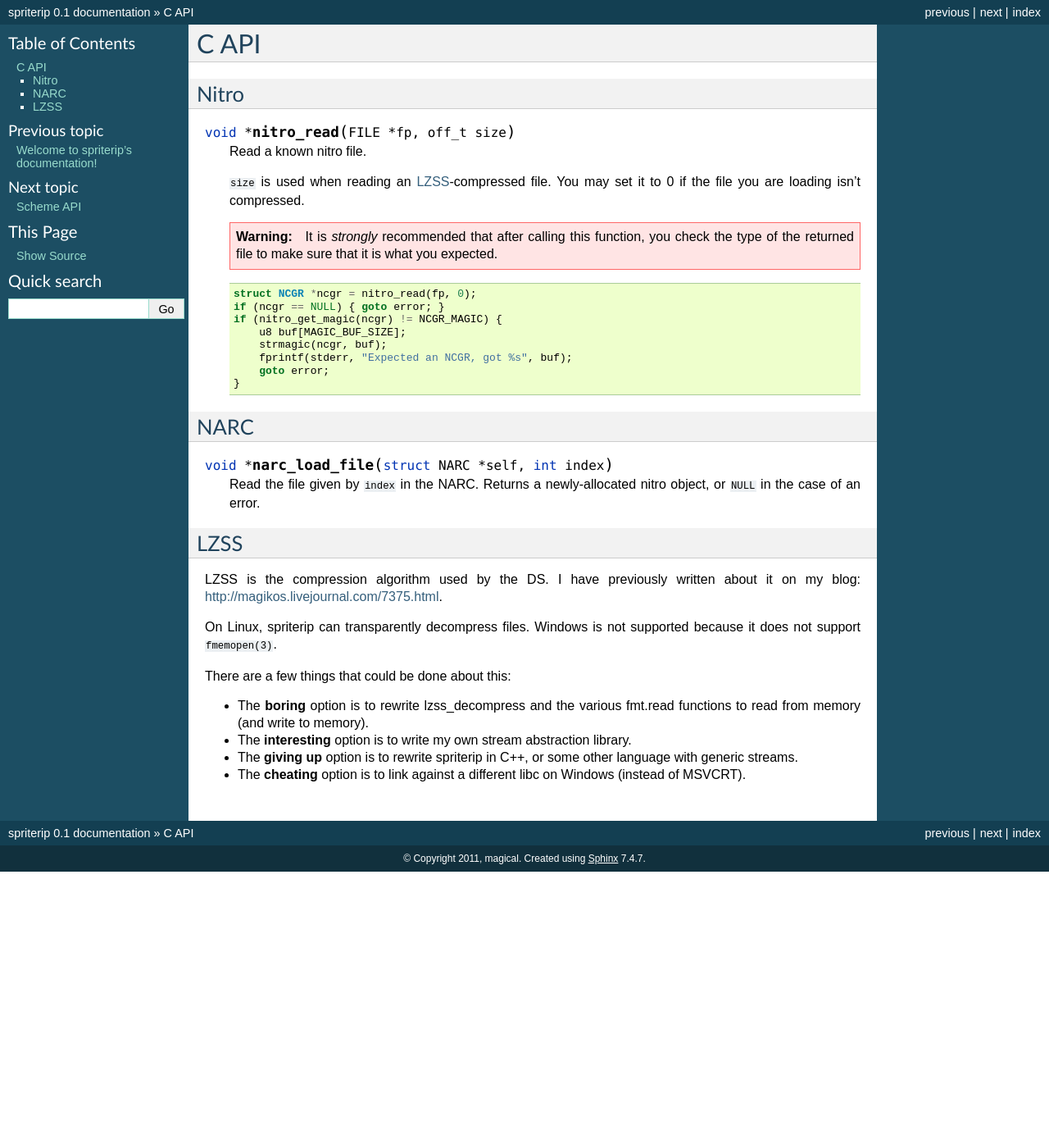
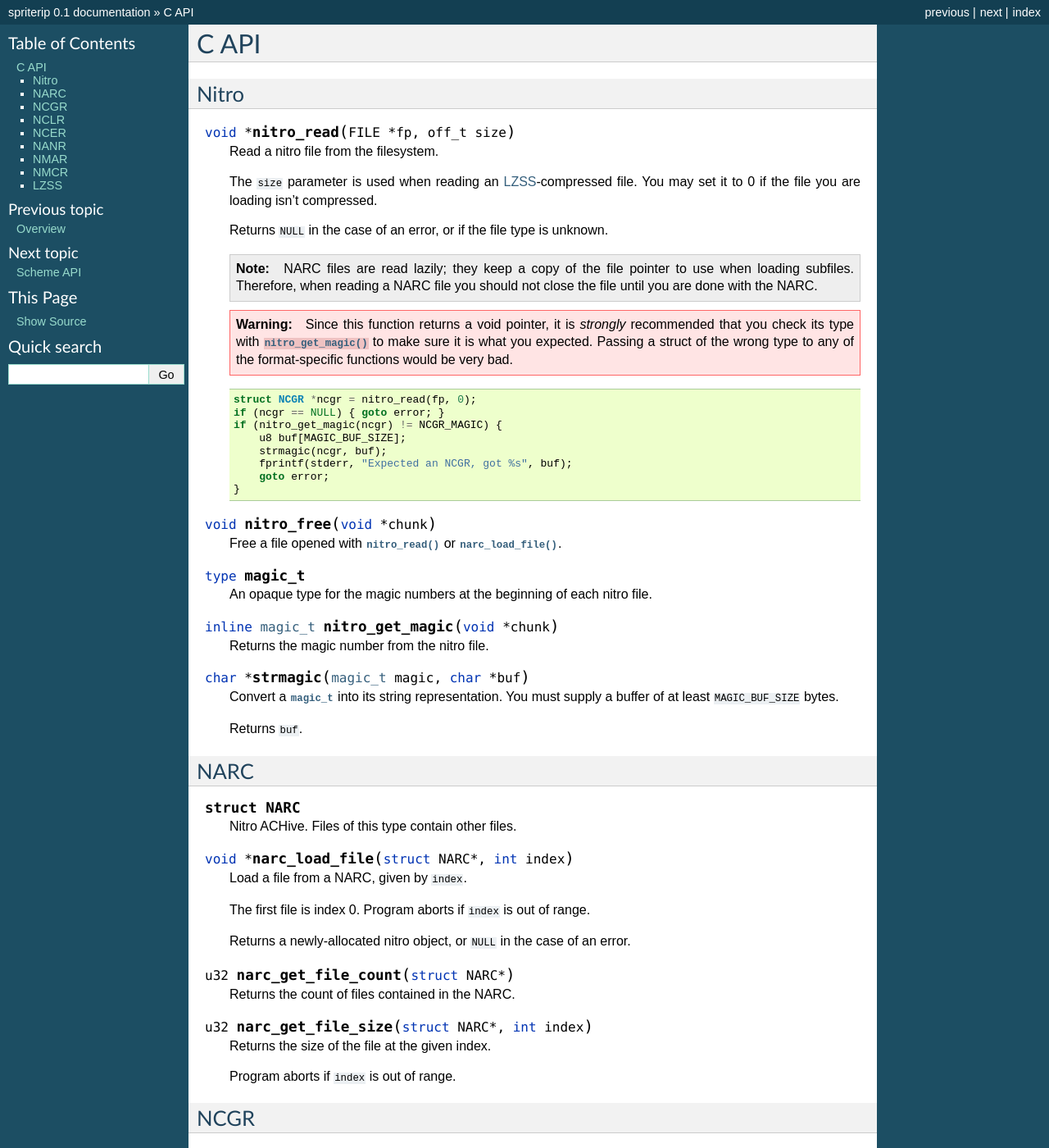
Before and after one commit to magical/pokemon-nds-sprites, a Sphinx documentation site: the page built from docs/capi.rst, in a window 1280 px wide and 1400 px high. Shown: the whole window at 82% size. Built offline with Sphinx 7.4.7, drawn with Linux system fonts in a browser that asks for light colours; some of the changed text lies outside the part shown.

Commit message:
Improve C docs, add SCM docs.
Also add some info about the sprite archive format and a brief overview.

```diff
--- a/docs/capi.rst
+++ b/docs/capi.rst
@@ -1,4 +1,5 @@
 
+.. default-domain:: c
 .. highlight:: c
 
 C API
@@ -9,15 +10,20 @@
 
 .. c:function:: void *nitro_read(FILE *fp, off_t size)
 
-    Read a known nitro file.
+    Read a nitro file from the filesystem.
 
-    ``size`` is used when reading an :ref:`LZSS`-compressed file. You may set it to 0 if
-    the file you are loading isn't compressed.
+    The ``size`` parameter is used when reading an LZSS_-compressed file.
+    You may set it to 0 if the file you are loading isn't compressed.
+
+    Returns ``NULL`` in the case of an error, or if the file type is unknown.
+
+    .. note::
+
+        NARC files are read lazily; they keep a copy of the file pointer to use when loading subfiles. Therefore, when reading a NARC file you should not close the file until you are done with the NARC.
 
     .. warning::
 
-       It is *strongly* recommended that after calling this function, you check
-       the type of the returned file to make sure that it is what you expected.
+       Since this function returns a void pointer, it is *strongly* recommended that you check its type with :func:`nitro_get_magic` to make sure it is what you expected. Passing a struct of the wrong type to any of the format-specific functions would be very bad.
 
     ::
 
@@ -30,17 +36,147 @@
             goto error;
         }
 
+.. c:function:: void nitro_free(void *chunk)
+
+   Free a file opened with :func:`nitro_read` or :func:`narc_load_file`.
+
+.. c:type:: magic_t
+
+   An opaque type for the magic numbers at the beginning of each nitro file.
+
+.. c:function:: inline magic_t nitro_get_magic(void *chunk)
+
+   Returns the magic number from the nitro file.
+
+.. c:function:: char *strmagic(magic_t magic, char *buf)
+
+   Convert a :type:`magic_t` into its string representation. You must supply a buffer of at least ``MAGIC_BUF_SIZE`` bytes.
+
+   Returns ``buf``.
+
 
 NARC
 ----
 
-.. c:function:: void *narc_load_file(struct NARC *self, int index)
+.. c:type:: struct NARC
 
-   Read the file given by ``index`` in the NARC.
+   Nitro ACHive. Files of this type contain other files.
+
+.. c:function:: void *narc_load_file(struct NARC *, int index)
+
+   Load a file from a NARC, given by ``index``.
+
+   The first file is index 0. Program aborts if ``index`` is out of range.
+
    Returns a newly-allocated nitro object, or ``NULL`` in the case of an error.
 
+.. c:function:: u32 narc_get_file_count(struct NARC *)
 
-.. _lzss:
+   Returns the count of files contained in the NARC.
+
+.. c:function:: u32 narc_get_file_size(struct NARC *, int index)
+
+   Returns the size of the file at the given index.
+
+   Program aborts if ``index`` is out of range.
+
+NCGR
+----
+
+.. c:type:: struct NCGR
+
+   Nitro Character GRaphics. These files contain pixel data, usually indexed but occasionally true-color. In the former case, they must be combined with an NCLR to obtain a color image.
+
+.. c:function:: int ncgr_get_dim(struct NCGR *, struct dim *dim)
+
+   Set ``dim`` to the dimensions of the image.
+
+   Returns an error code (but always succeeds).
+
+.. c:function:: struct buffer *ncgr_get_pixels(struct NCGR *)
+
+   Allocate and return a buffer containing the image data, unpacked and untiled. Data is formatted as an indexed raster image, one byte per pixel.
+
+   Returns ``NULL`` in the case of error.
+
+   .. note::
+      Currently asserts that ``bit_depth == 3``, for some reason.
+
+.. c:function:: struct buffer *ncgr_get_cell_pixels(struct NCGR *, u16 tile, struct dim cell_dim)
+
+   Like :func:`ncgr_get_pixels`, but extracts only a portion of the image. Mainly used by :func:`ncer_draw_cell`.
+
+   :param tile: The index of the starting tile.
+   :param cell_dim: The dimensions of the subimage, in pixels.
+
+
+.. c:function:: void ncgr_decrypt_dp(struct NCGR *)
+                void ncgr_decrypt_pt(struct NCGR *)
+
+   Decrypt the image data with either the Diamond/Pearl or Platinium algorithms.
+
+NCLR
+----
+
+.. c:type:: struct NCLR
+
+   Nitro CoLor Resource. These files contain palette data for NCGR_ files
+
+.. c:function:: struct palette *nclr_get_palette(struct NCLR *, int index)
+
+   Allocate and return a :type:`struct palette` containing the color data from the NCLR.
+
+   The ``index`` argument must be 0.
+
+   Returns ``NULL`` in case of error.
+
+NCER
+----
+
+.. c:type:: struct NCER
+
+   Nitro CEll Resource. Hard to explain.
+
+.. c:function:: struct ncer_draw_cell(struct NCER *, int index, struct NCGR *ncgr, struct image *image, struct coords frame_offset)
+                struct ncer_draw_cell_t(struct NCER *, int index, struct NCGR *ncgr, struct image *image, struct coords frame_offset, fx16 transform[4])
+
+.. c:function:: struct ncer_draw_boxes(struct NCER *, int index, struct image *image, struct coords offset)
+
+   Draw boxes around the cells in cellbank ``index``. The boxes are drawn with palette index 1.
+
+   Used for debugging.
+
+NANR
+----
+
+.. c:type:: struct NANR
+
+   Nitro Animation Resource.
+
+.. c:var:: magic_t NANR_MAGIC
+
+.. c:function:: int nanr_draw_frame(struct NANR *, int acell_index, int frame_index, struct NCER *ncer, struct NCGR *ncgr, struct image *image, struct coords frame_offset)
+
+.. c:function:: int nanr_get_cell_count(struct NANR *)
+
+.. c:function:: int nanr_get_frame_count(struct NANR *, int acell_index)
+
+.. c:function:: int nanr_get_frame_at_tick(struct NANR *, int acell_index, u16 tick)
+
+NMAR
+----
+
+.. c:type:: struct NMAR
+
+   Nitro Mapped Animation Resource?
+
+NMCR
+----
+
+.. c:type:: struct NMCR
+
+   Nitro Mapped Cell Resource?
+
 
 LZSS
 ----
--- a/docs/conf.py
+++ b/docs/conf.py
@@ -25,7 +25,7 @@
 
 # Add any Sphinx extension module names here, as strings. They can be extensions
 # coming with Sphinx (named 'sphinx.ext.*') or your custom ones.
-extensions = []
+extensions = ['scmdomain']
 
 # Add any paths that contain templates here, relative to this directory.
 templates_path = ['_templates']
@@ -41,7 +41,7 @@
 
 # General information about the project.
 project = u'spriterip'
-copyright = u'2011, magical'
+copyright = u'2012, magical'
 
 # The version info for the project you're documenting, acts as replacement for
 # |version| and |release|, also used in various other places throughout the
--- a/docs/index.rst
+++ b/docs/index.rst
@@ -11,9 +11,10 @@
 .. toctree::
    :maxdepth: 2
 
+   start
    capi
    scmapi
-   style
+   pokegra
    thanks
 
 
```
Also changed, not shown: docs/pokegra.rst (added, +84 -0 lines), docs/scmapi.rst (+51 -1 lines), docs/start.rst (added, +30 -0 lines).
